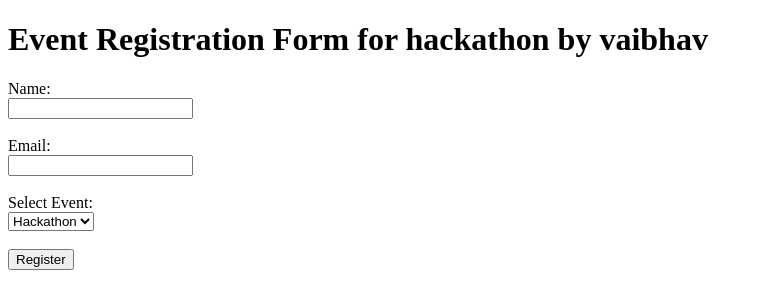
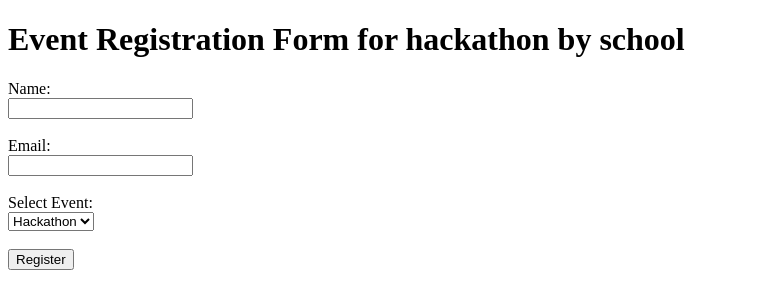
Before and after one commit to vaibhavdatkhil/event-registration-devops, a Flask app: page / in a window 1280 px wide. Shown: the top 300 px of the page, without its empty margins (0-763 px from the left). Run offline with Flask 3, Linux system fonts and the light colour scheme.

Commit message:
test webhook

```diff
--- a/templates/index.html
+++ b/templates/index.html
@@ -4,7 +4,7 @@
     <title>Event Registration</title>
 </head>
 <body>
-    <h1>Event Registration Form for hackathon by vaibhav</h1>
+    <h1>Event Registration Form for hackathon by school</h1>
 
     <form method="POST">
         <label>Name:</label><br>
```
